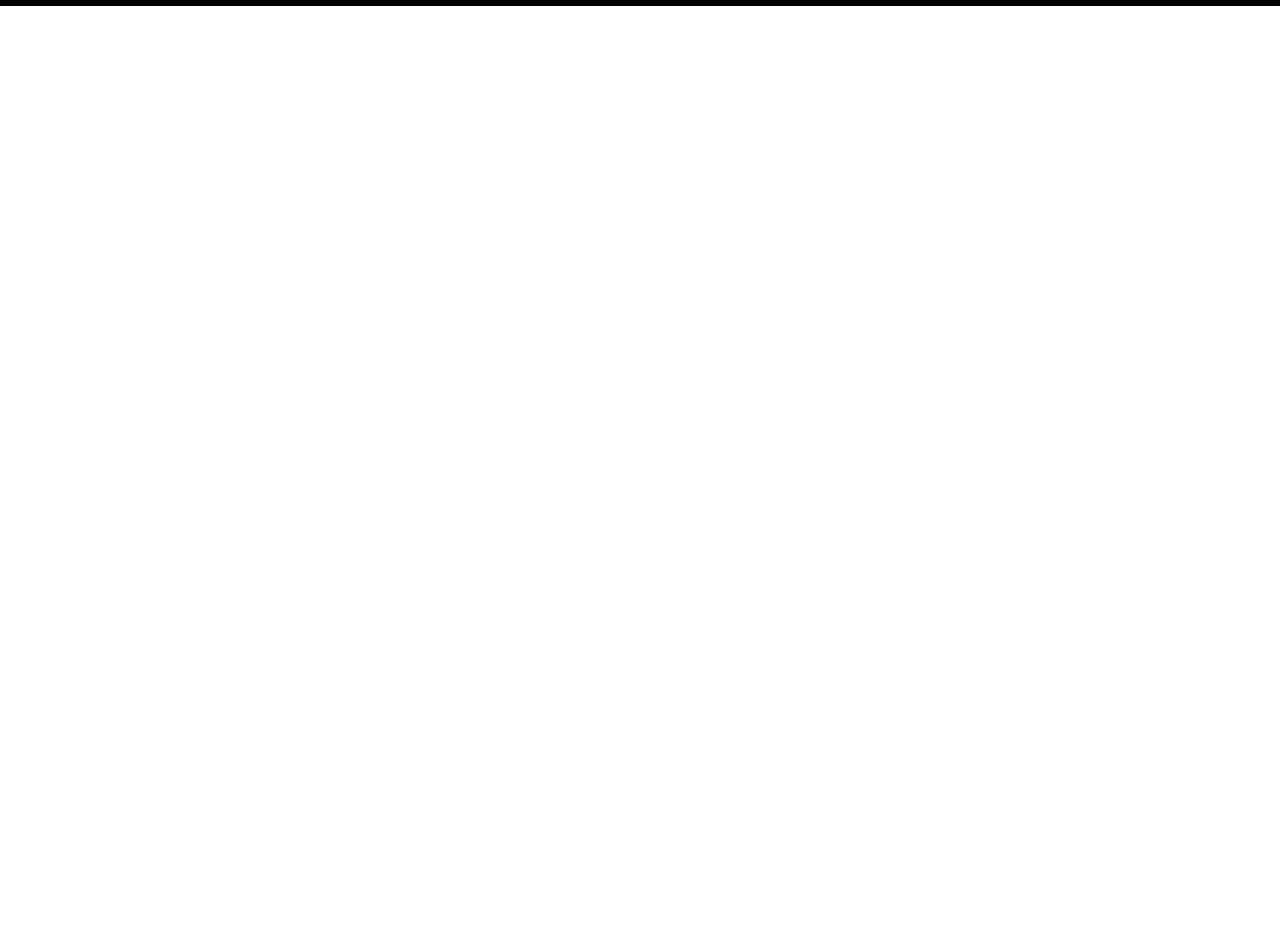
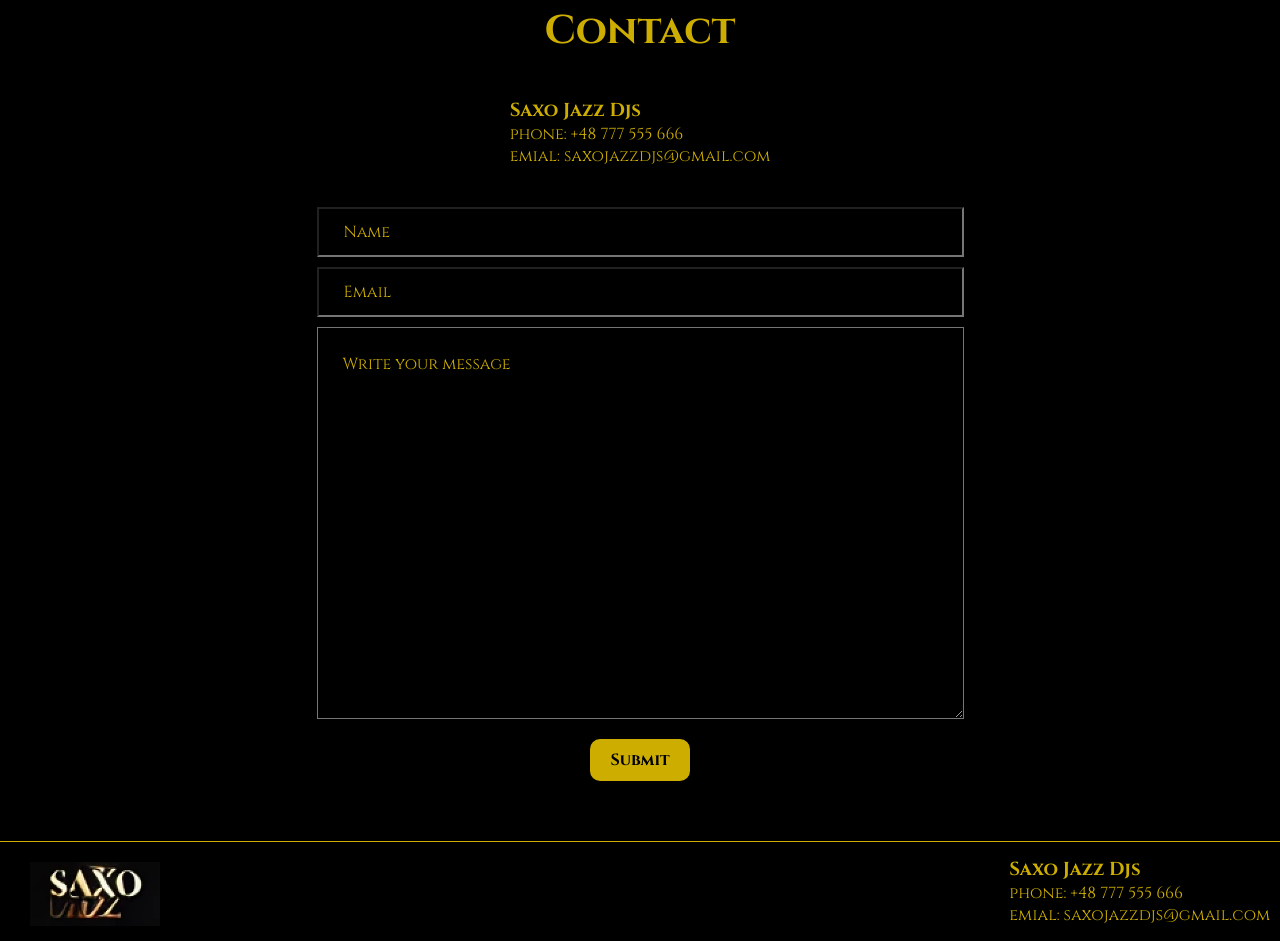
Before and after one commit to karolina-rachuta/saxo_jazz, a React (Create React App) app: page / in a window 1280 px wide. Shown: the part 2081-3022 px from the top of the page. Before the commit the page ends 2087 px from the top, so only its background shows below. Built offline with nearby package versions, Linux system fonts and the light colour scheme.

Commit message:
finishing contact component with form and inputs and styling those elements and creating and styling footer component

```diff
--- a/src/App.css
+++ b/src/App.css
@@ -17,6 +17,12 @@ html {
   /* padding: 20px; */
   margin: 0 auto;
   background-color: rgb(0, 0, 0);
+
+  @media only screen and (min-width: 1600px) {
+    border-right: 1px solid lightgray;
+    border-left: 1px solid lightgray;
+    box-shadow: 2px 2px 10px 7px lightgray;
+  }
 }
 
 .navbar__container {
@@ -145,7 +151,96 @@ html {
 }
 
 .events__container .events__row .events__col p {
-text-align: justify;
-line-height: 1.3;
-padding: 5px;
+  text-align: justify;
+  line-height: 1.3;
+  padding: 5px;
 }
+.contact__container {
+  width: 100%;
+  background-color: #000;
+  display: flex;
+  flex-direction: column;
+  justify-content: center;
+  align-items: center;
+  padding: 30px 20px 20px 20px;
+}
+
+.contact__container h2 {
+  margin-bottom: 40px;
+  font-size: 40px;
+}
+.contact__container .contact__box {
+  display: flex;
+  flex-direction: column;
+  align-items: start;
+  padding-bottom: 40px;
+}
+
+.contact__container .contact__box form {
+  display: flex;
+  flex-direction: column;
+  align-items: center;
+  gap: 10px;
+  width: 100%;
+}
+
+.contact__container .contact__box form input {
+  width: 100%;
+  height: 50px;
+  background-color: #000;
+  color: rgba(255, 217, 0, 0.804);
+  padding-left: 15px;
+  font-size: 16px;
+}
+
+.contact__container .contact__box form textarea {
+  background-color: #000;
+  color: rgba(255, 217, 0, 0.804);
+  padding: 15px;
+  font-size: 16px;
+  margin-bottom: 10px;
+}
+
+.contact__container .contact__box form input::placeholder,
+.contact__container .contact__box form textarea::placeholder {
+  padding-left: 10px;
+  font-family: "Cinzel", serif;
+  font-size: 16px;
+  padding-top: 10px;
+  color: rgba(255, 217, 0, 0.804);
+}
+
+.contact__container .contact__box form button {
+  padding: 10px 20px;
+  font-family: "Cinzel", serif;
+  font-size: 16px;
+  font-weight: bold;
+  background-color: rgba(255, 217, 0, 0.804);
+  border-radius: 10px;
+  border: none;
+  cursor: pointer;
+}
+
+.contact__container .contact__box form button:hover {
+  scale: 1.05;
+}
+
+.footer__container {
+  border-top: 1px solid rgba(255, 217, 0, 0.804);
+  width: 100%;
+  background-color: #000;
+  padding: 20px 10px 20px 10px;
+  max-height: 100px;
+  display: flex;
+  justify-content: space-between;
+  align-items: center;
+}
+
+.footer__container .logo {
+  padding-top: 10px;
+  width: 100%;
+  max-width: 150px;
+  height: auto;
+  padding-left: 20px;
+  cursor: pointer;
+}
--- a/src/components/Contact.jsx
+++ b/src/components/Contact.jsx
@@ -1,7 +1,22 @@
 function Contact() {
-    return (
-        <div className="contact__container" id="contact"><h2>Contact</h2></div>
-    )
+  return (
+    <div className="contact__container" id="contact">
+      <h2>Contact</h2>
+      <div className="contact__box">
+        <h3>Saxo Jazz Djs</h3>
+        <p>phone: +48 777 555 666</p>
+        <p>emial: saxojazzdjs@gmail.com</p>
+      </div>
+      <div className="contact__box">
+        <form>
+          <input type="text" placeholder="Name" />
+          <input type="email" placeholder="Email" />
+          <textarea cols={60} rows={20} placeholder="Write your message"/>
+          <button type="submit">Submit</button>
+        </form>
+      </div>
+    </div>
+  );
 }
 
 export default Contact;
--- /dev/null
+++ b/src/components/Footer.jsx
@@ -0,0 +1,17 @@
+import { Link } from "react-scroll";
+import Logo from "../assets/logo.png";
+
+function Footer() {
+  return (
+    <div className="footer__container">
+      <Link><img className="logo" width="150px" height="64px" src={Logo} alt="Logo" /></Link>
+      <div>
+        <h3>Saxo Jazz Djs</h3>
+        <p>phone: +48 777 555 666</p>
+        <p>emial: saxojazzdjs@gmail.com</p>
+      </div>
+    </div>
+  );
+}
+
+export default Footer;
--- a/src/components/Home.jsx
+++ b/src/components/Home.jsx
@@ -2,6 +2,7 @@ import About from "./About";
 import Header from "./Header";
 import Events from "./Events";
 import Contact from "./Contact";
+import Footer from "./Footer";
 
 function Home() {
     return (
@@ -10,6 +11,7 @@ function Home() {
         <About/>
         <Events/>
         <Contact/>
+        <Footer/>
         </div>
     )
 }
```
Also changed, not shown: firebase.json (added), 2 other files (tests, documents, lock files or other folders).
